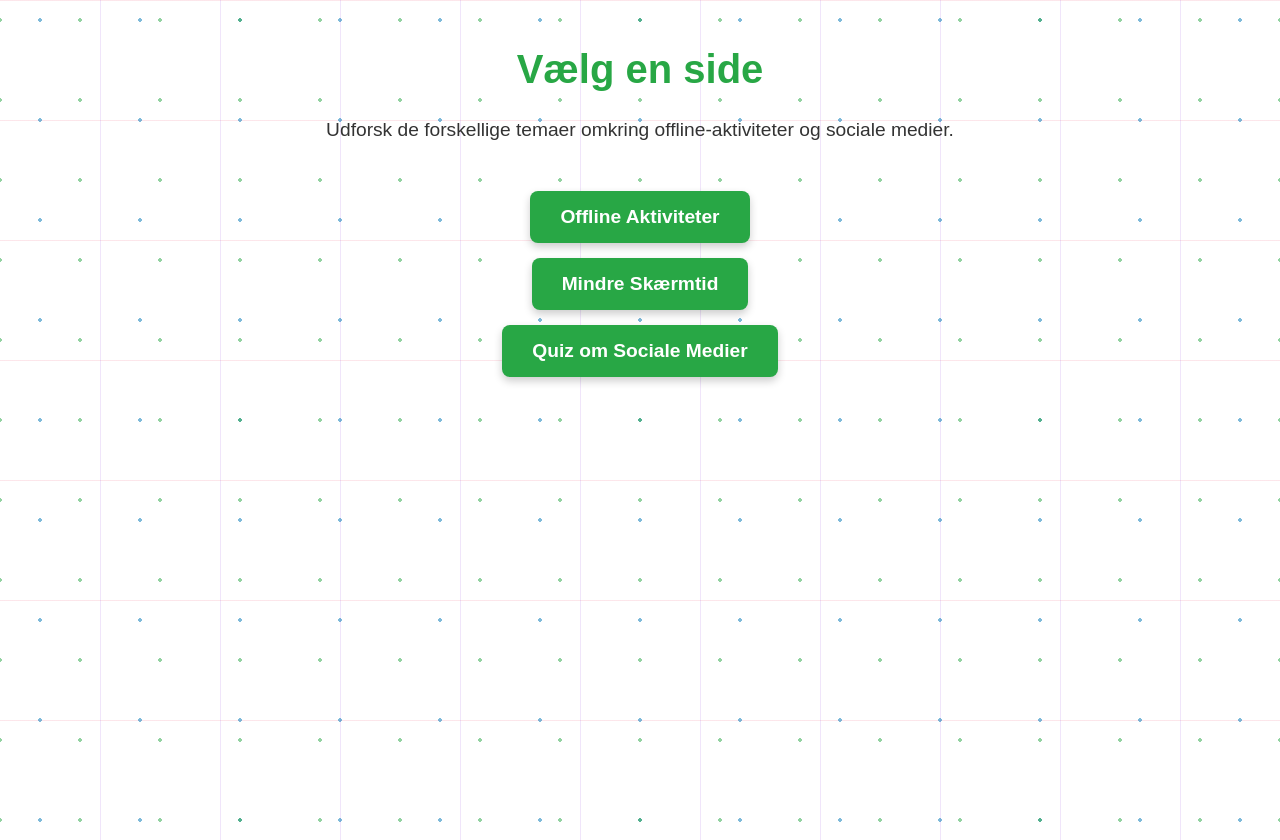
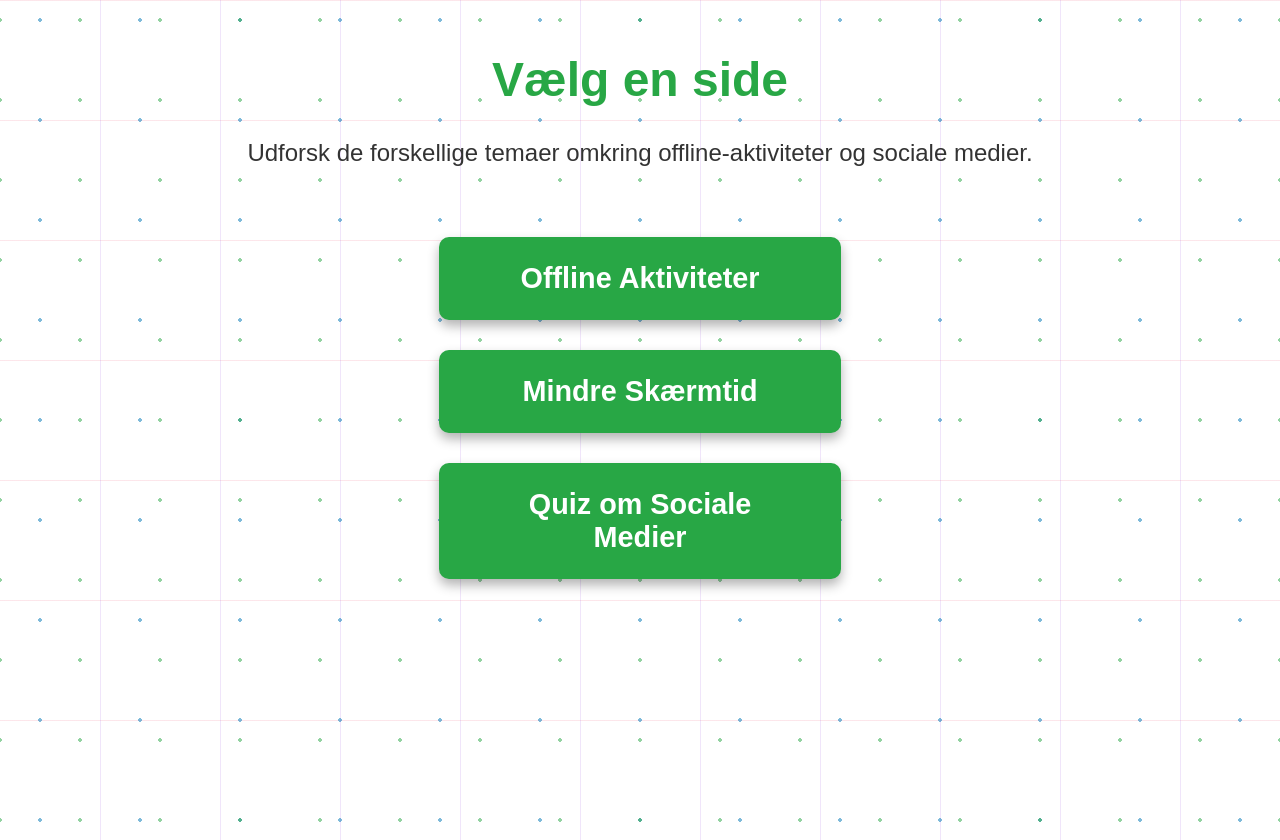
Before and after one commit to MiliKoler/parentside, a plain HTML site: page index.html in a window 1280 px wide. Drawn offline with Linux system fonts and the light colour scheme.

Commit message:
Update styles.css

```diff
--- a/styles.css
+++ b/styles.css
@@ -30,18 +30,18 @@ header {
 
 h1 {
     color: var(--accent-color);
-    font-size: 2.5em;
+    font-size: 3em;
 }
 
 p {
-    font-size: 1.2em;
-    margin-bottom: 20px;
+    font-size: 1.5em;
+    margin-bottom: 40px;
 }
 
 .button-container {
     display: flex;
     flex-direction: column;
-    gap: 15px;
+    gap: 30px;
     align-items: center;
 }
 
@@ -49,16 +49,19 @@ p {
     background-color: var(--accent-color);
     color: white;
     text-decoration: none;
-    padding: 15px 30px;
-    border-radius: 8px;
-    font-size: 1.2em;
+    padding: 25px 40px;
+    border-radius: 10px;
+    font-size: 1.8em;
     font-weight: bold;
     transition: all 0.3s ease;
-    box-shadow: 0 4px 8px rgba(0, 0, 0, 0.2);
+    box-shadow: 0 6px 12px rgba(0, 0, 0, 0.3);
+    width: 80%; /* Gør knapperne brede */
+    max-width: 600px; /* Maksimal bredde */
+    text-align: center;
 }
 
 .nav-button:hover {
     background-color: var(--hover-bg-color);
-    transform: translateY(-3px);
-    box-shadow: 0 6px 12px rgba(0, 0, 0, 0.3);
+    transform: translateY(-5px);
+    box-shadow: 0 8px 16px rgba(0, 0, 0, 0.4);
 }
```
